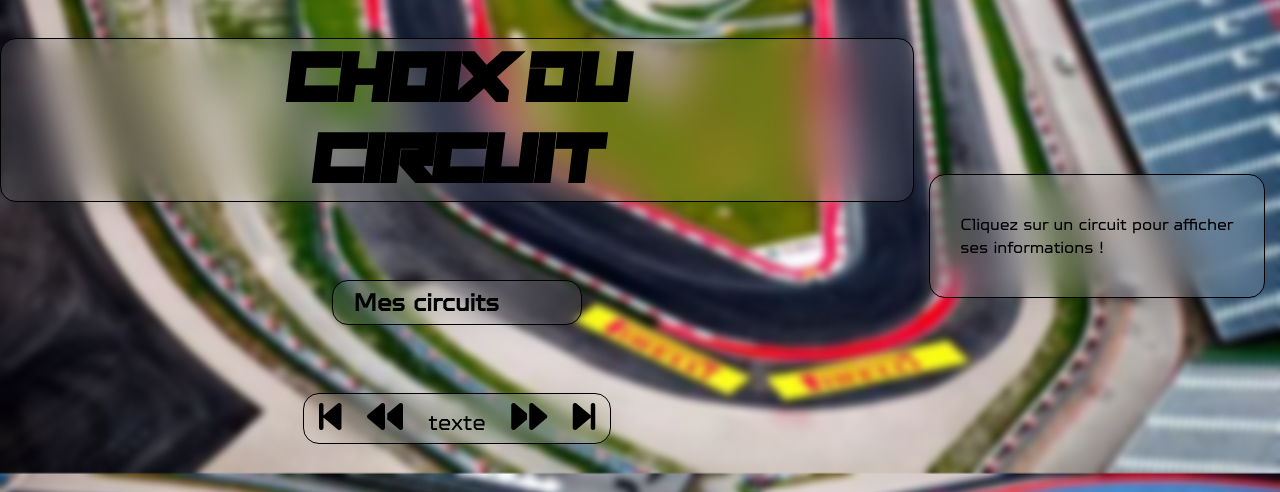
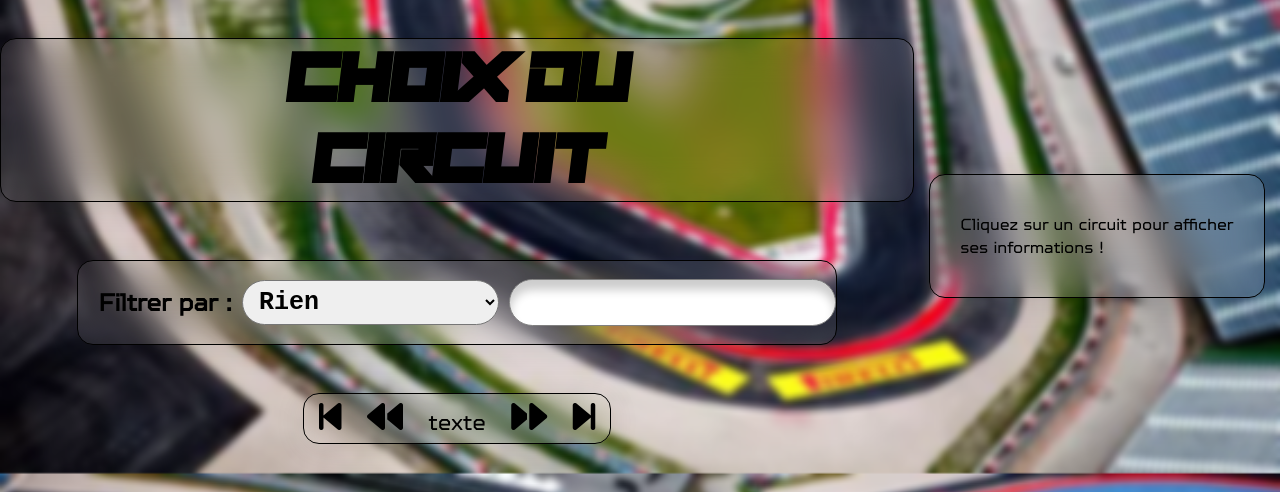
Before and after one commit to WhyteTiger/vroumvroum, a PHP site: page /website/views/choiceCircuit.html in a window 1280 px wide. Shown: the part 380-872 px from the top of the page. Run offline with PHP 8.4, Linux system fonts and the light colour scheme; some libraries are stand-ins or nearby versions.

Commit message:
ajout filtre en dur

```diff
--- a/website/controllers/choice/controllerChoice.js
+++ b/website/controllers/choice/controllerChoice.js
@@ -4,7 +4,6 @@
     while(document.querySelector('#circuits').firstChild) document.querySelector('#circuits').removeChild(document.querySelector('#circuits').firstChild);
 
     document.querySelector('#page-selector p').textContent = `Page ${nb} / ${nbPages}`;
-
 
     // fetch the circuits
     fetchParams = {
@@ -88,11 +87,10 @@
         }
     })
     .catch((error) => console.log(`fetch error : nbCircuits : ${error}`));
+
 }
 
-
-/* MAIN PART OF THE SCRIPT */
-
+function fetchCircuits() {
     let fetchParams = {
         personnalCircuitIn: false
     };
@@ -121,7 +119,10 @@
         // eventListeners for the page selector, only if there is more than 1 page
         //if(nbPages > 1) {
             document.querySelector('.fa-backward-step').addEventListener('click', (evt) => {    // go back to the 1st page
+                if(currentPage > 1) {
+                    currentPage = 1;
                     fetchPage(1, nbPages);
+                }
             });
 
             document.querySelector('.fa-backward').addEventListener('click', (evt) => {
@@ -133,11 +134,41 @@
             });
 
             document.querySelector('.fa-forward-step').addEventListener('click', (evt) => {
+                if(currentPage < nbPages) {
+                    currentPage = nbPages;
                     fetchPage(nbPages, nbPages);
+                }
             });
        // }
 
 
 
+
+
     })
     .catch((error) => console.log(`error : circuits : ${error}`));
+
+}
+
+/* MAIN PART OF THE SCRIPT */
+
+
+
+
+
+
+
+
+
+
+const filter = document.querySelector('#filter select');
+console.log('PARTIE FILTR')
+console.log(filter.value)
+
+filter.addEventListener('change', (evt) => {
+    console.log(filter.value)
+
+    if(filter.value === "Créateur") {
+
+    }
+})
--- a/website/views/choiceCircuit.html
+++ b/website/views/choiceCircuit.html
@@ -24,7 +24,16 @@
             <h1 id="choice-title">Choix du circuit</h1>
 
             <section>
-                <h2>Mes circuits</h2>
+                <div id="filter">
+                    <h2>Filtrer par : </h2>
+                    <select>
+                        <option>Rien</option>
+                        <option>Créateur</option>
+                        <option>Nom de circuit</option>
+                    </select>
+                    <input type="text">
+                </div>
+
 
                 <section id="circuits">
                 </section>
--- a/website/views/styles/circuitStyle.css
+++ b/website/views/styles/circuitStyle.css
@@ -68,7 +68,7 @@
 aside,
 #choosers button,
 h1#choice-title,
-#choice-section h2,
+#filter,
 #page-selector {
     /* From https://css.glass */
     background: rgba(255, 255, 255, 0.07);
@@ -201,7 +201,7 @@
     padding: 0px 2em 0px 2em;
 }
 
-#choice-section h2 {
+#filter {
     display: flex;
     padding: 5px 0px 5px 20px;
 
@@ -233,3 +233,7 @@
 #page-selector i:hover {
     color: white;
 }
+
+select {
+
+}
--- a/website/views/styles/formStyle.css
+++ b/website/views/styles/formStyle.css
@@ -47,6 +47,11 @@
     border: gray solid 1px;
 }
 
+#filter input {
+    padding: 5px;
+    margin: auto 0px auto 10px;
+}
+
 input:focus {
     background-color: rgb(221, 221, 221);
     box-shadow: inset 0 18px 10px rgba(0, 0, 0, 0.2);
@@ -59,3 +64,13 @@
     width: 12em;
     text-align: center;
 }
+
+select {
+    font-family:'Courier New', Courier, monospace;
+    font-size: 25px;
+    font-weight: bold;
+    height: 45px;
+    border-radius: 40px;
+    padding: 0px 12px;
+    margin: auto 0px auto 10px;
+}
```
Lines whose indentation alone changed are shown as unchanged.
